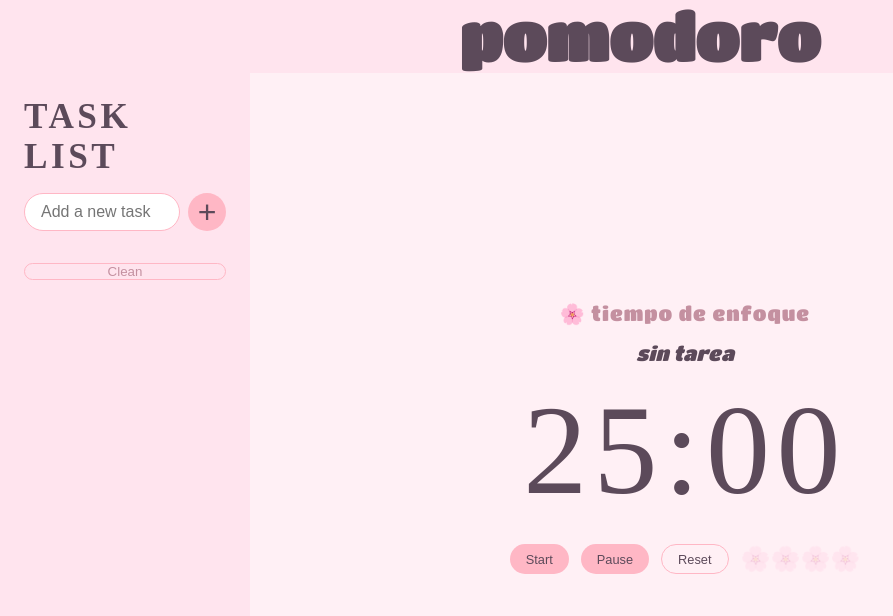
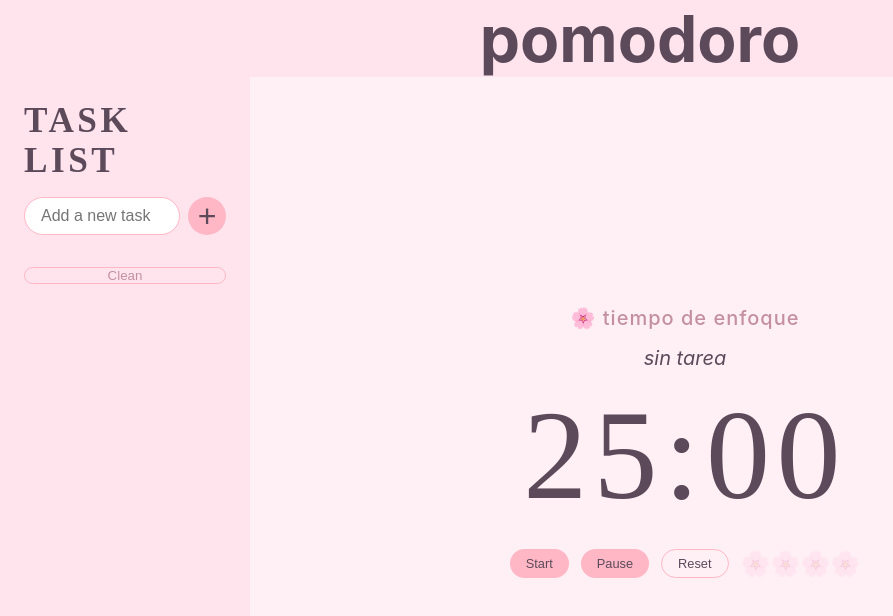
Before and after one commit to jacquelinjantman/TaskPomodoro, a React (Vite) app: page / in a window 1280 px wide. Shown: the top 616 px of the page, without its empty margins (0-893 px from the left). Built offline with nearby package versions, Linux system fonts and the light colour scheme; a web font is replaced by a local one.

Commit message:
fix font

```diff
--- a/src/App.css
+++ b/src/App.css
@@ -6,7 +6,6 @@
 
 body {
   background-color: #FFF0F5;
-  font-family: 'Titan one', sans-serif;
   color: #5C4A5A;
 
 }
@@ -24,7 +23,7 @@ body {
 
 .title{
   font-size: 4em;
-  font-family: 'Titan One', sans-serif;
+  font-family: "Inter", sans-serif;
   color: #5C4A5A;
 
 }
```
